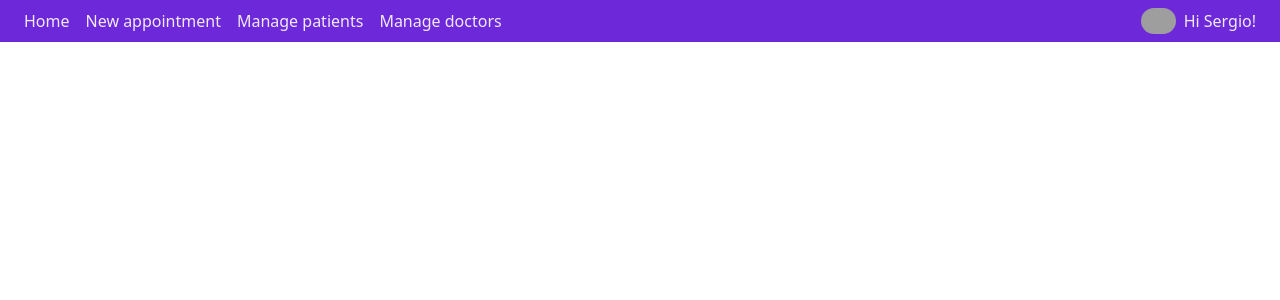
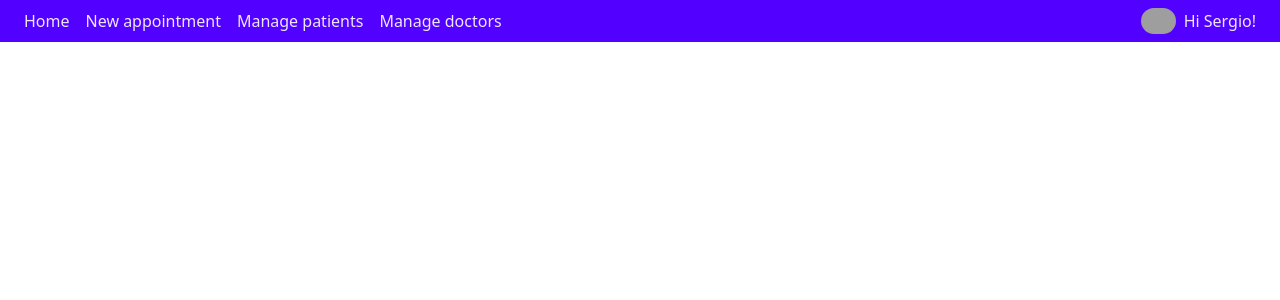
Before and after one commit to D4souls/QClinic-Frontend, an Angular app: page / in a window 1280 px wide. Shown: the top 300 px of the page. Built offline with nearby package versions, Linux system fonts and the light colour scheme; grey boxes are pictures that could not be loaded; what tailwindcss-animated would draw is missing.

Commit message:
Modify color

```diff
--- a/src/app/nav-bar/nav-bar.component.html
+++ b/src/app/nav-bar/nav-bar.component.html
@@ -1,4 +1,4 @@
-<nav class="flex flex-row w-screen items-center px-6 py-2 bg-violet-700 text-white/90">
+<nav class="flex flex-row w-screen items-center px-6 py-2 bg-[#5200FF] text-white/90">
   <div class="flex flex-row items-center gap-4">
     <a
       href="/home"
```
